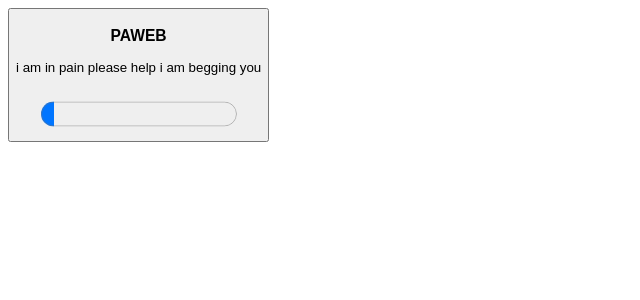
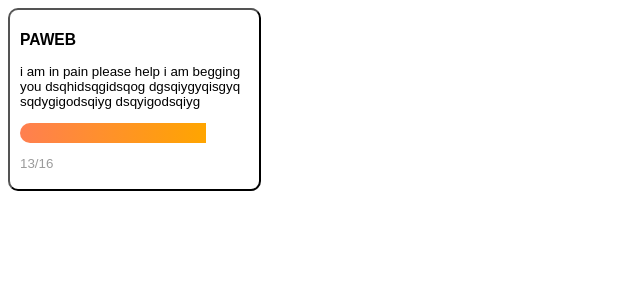
Before and after one commit to Gabderrahmene/skillsHub, an Angular app: page / in a window 1280 px wide. Shown: the top 300 px of the page, without its empty margins (0-640 px from the left). Built offline with nearby package versions, Linux system fonts and the light colour scheme.

Commit message:
module container creation

```diff
--- a/src/app/module-container/module-container.css
+++ b/src/app/module-container/module-container.css
@@ -1,4 +1,29 @@
-progress[value] {
-    width: 80%;
-    height: 50px;
+button {
+    width: 20%;
+    background: white;
+    border-radius: 10px;
+    padding: 5px 10px;
+    word-wrap: break-word
 }
+
+h3,
+.description,
+.reste {
+    text-align: left;
+}
+
+.reste {
+    color: #9b9b9b;
+}
+
+.progress-bar {
+    height: 20px;
+    background: white;
+    border-radius: 100px;
+    overflow: hidden;
+}
+
+.progress-fill {
+    height: 100%;
+    background: linear-gradient(90deg, coral, orange);
+}
--- a/src/app/module-container/module-container.html
+++ b/src/app/module-container/module-container.html
@@ -1,5 +1,8 @@
 <button>
     <h3>{{module.title}}</h3>
-    <p>{{module.description}}</p>
-    <progress id="file" max="1" [value]="module.progres">70%</progress>
+    <p class="description">{{module.description}}</p>
+    <div class="progress-bar">
+        <div class="progress-fill" [style.width.%]="module.progres/module.size * 100"></div>
+    </div>
+    <p class="reste">{{module.progres}}/{{module.size}} </p>
 </button>
--- a/src/app/module-container/module-container.ts
+++ b/src/app/module-container/module-container.ts
@@ -11,7 +11,8 @@ export class ModuleContainer {
   module: Module = {
     id: "1",
     title: "PAWEB",
-    progres: 1 / 15,
-    description: "i am in pain please help i am begging you"
+    progres: 13,
+    size: 16,
+    description: "i am in pain please help i am begging you dsqhidsqgidsqog dgsqiygyqisgyq  sqdygigodsqiyg  dsqyigodsqiyg"
   };
 }
--- a/src/app/module.ts
+++ b/src/app/module.ts
@@ -2,5 +2,6 @@ export interface Module {
     id: string;
     title: string;
     progres: number;
+    size: number;
     description: string;
 }
```
